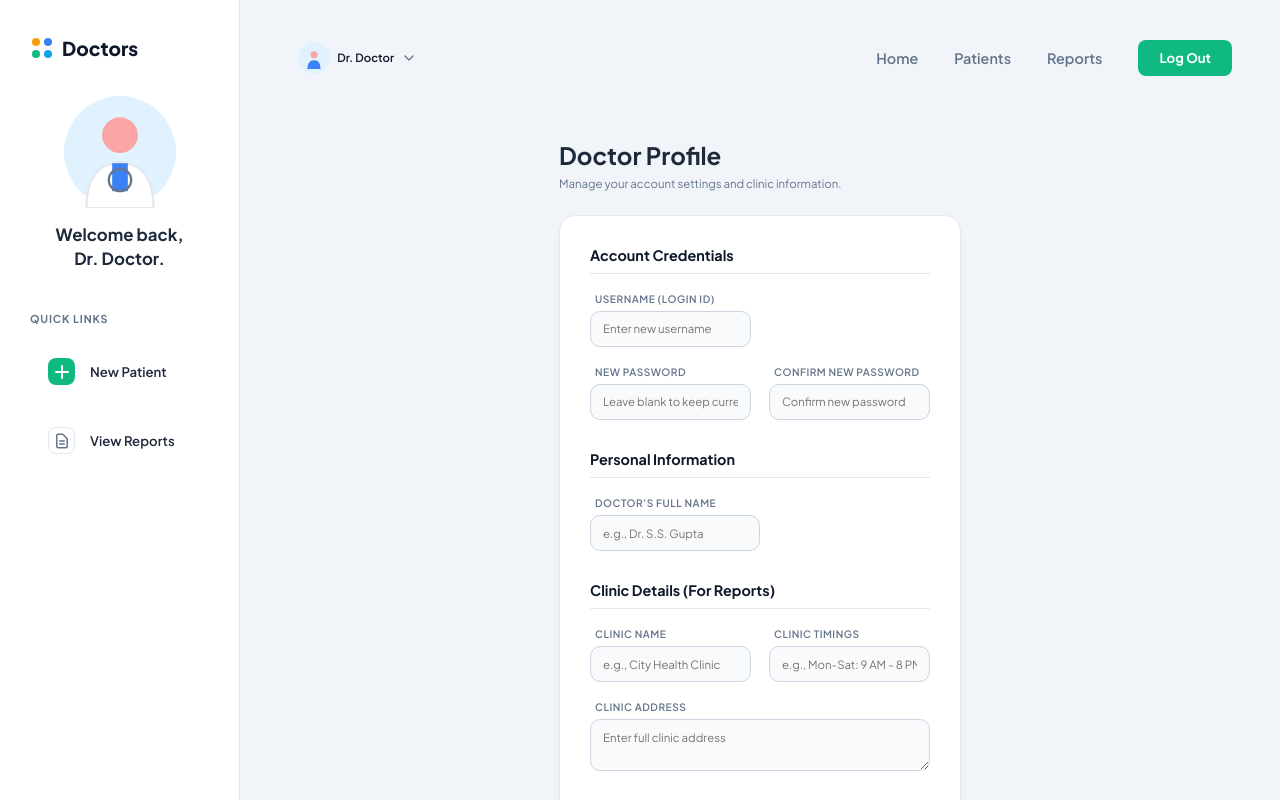
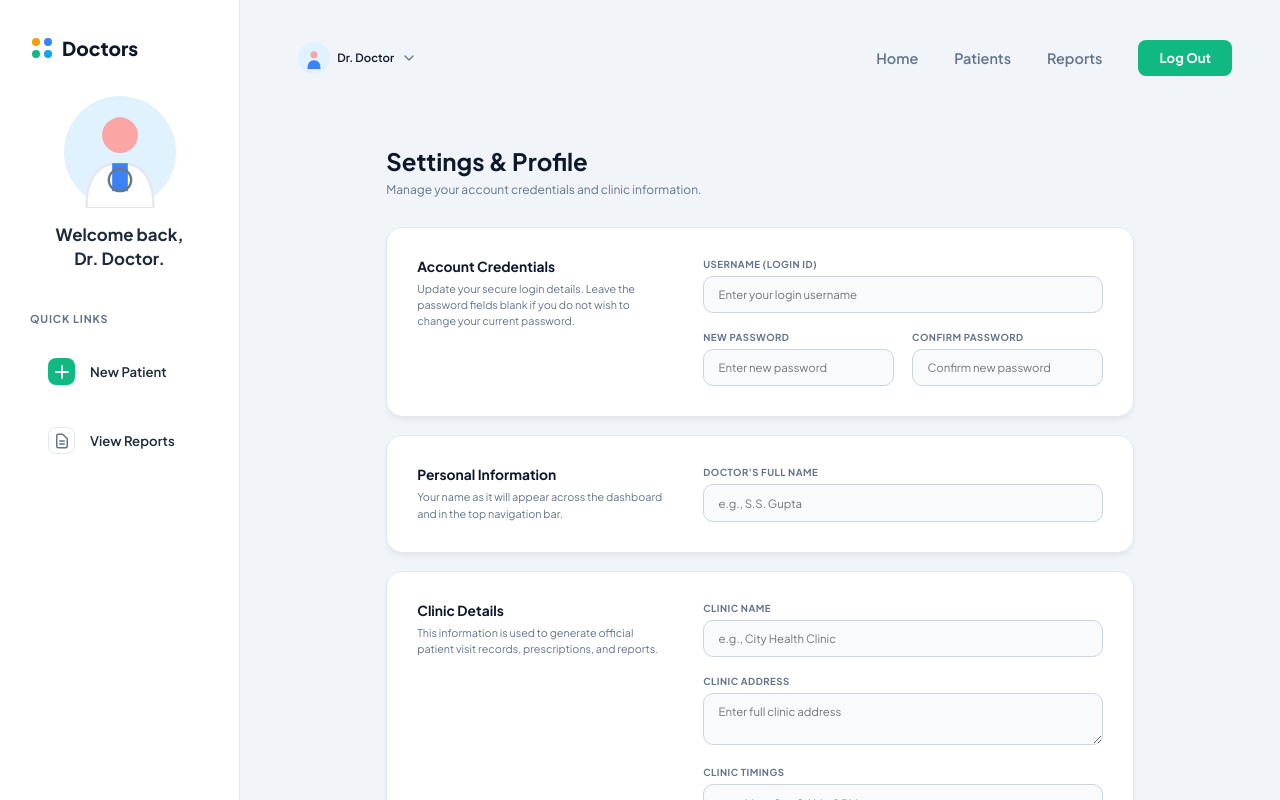
Before and after one commit to sahilcingh/Patient-record-app-v2, a React (Vite) app in the folder frontend/: page /profile in a window 1280 px wide. Built offline with nearby package versions, Linux system fonts and the light colour scheme; a web font is replaced by a local one.

Commit message:
improved the design of home page. and added profile button 2

```diff
--- a/frontend/src/pages/Profile.jsx
+++ b/frontend/src/pages/Profile.jsx
@@ -5,7 +5,7 @@ const Profile = () => {
     const navigate = useNavigate();
     const [loading, setLoading] = useState(false);
 
-    // Profile State (Will map to Pat_User table later)
+    // Profile State
     const [formData, setFormData] = useState({
         doctorName: '',
         username: '',
@@ -18,7 +18,6 @@ const Profile = () => {
 
     // Mock fetch on load (Will connect to backend later)
     useEffect(() => {
-        // Grab the name from local storage for now
         const storedName = localStorage.getItem('doctorName') || '';
         setFormData(prev => ({ ...prev, doctorName: storedName }));
     }, []);
@@ -38,92 +37,143 @@ const Profile = () => {
 
         setLoading(true);
 
-        // TODO: We will write the PUT request to the backend here later!
+        // TODO: Backend PUT request will go here
         setTimeout(() => {
             alert("Profile frontend ready! We will connect this to the database next.");
             setLoading(false);
         }, 1000);
     };
 
+    // --- SHARED STYLES ---
     const labelStyle = {
-        fontSize: '0.85rem', color: '#64748b',
-        marginLeft: '5px', marginBottom: '6px',
-        display: 'block', fontWeight: 600, textTransform: 'uppercase', letterSpacing: '0.05em'
+        fontSize: '0.8rem', color: '#64748b',
+        marginBottom: '0.5rem',
+        display: 'block', fontWeight: '700', textTransform: 'uppercase', letterSpacing: '0.05em'
     };
 
     const inputStyle = {
-        width: '100%', padding: '0.8rem 1rem', borderRadius: '10px',
+        width: '100%', padding: '0.85rem 1.2rem', borderRadius: '10px',
         border: '1px solid #cbd5e1', backgroundColor: '#f8fafc',
-        fontSize: '0.95rem', color: '#0f172a', outline: 'none', transition: 'border 0.2s'
+        fontSize: '0.95rem', color: '#0f172a', outline: 'none', transition: 'all 0.2s',
+        boxSizing: 'border-box'
+    };
+
+    const cardStyle = {
+        backgroundColor: '#ffffff', borderRadius: '16px', padding: '2.5rem',
+        marginBottom: '1.5rem', border: '1px solid #e2e8f0',
+        boxShadow: '0 4px 6px -1px rgba(0, 0, 0, 0.05), 0 2px 4px -1px rgba(0, 0, 0, 0.03)',
+        display: 'flex', gap: '3rem', flexWrap: 'wrap'
+    };
+
+    const leftColStyle = {
+        flex: '1', minWidth: '250px', maxWidth: '300px'
+    };
+
+    const rightColStyle = {
+        flex: '2', minWidth: '300px'
     };
 
     return (
-        <div style={{ padding: '2rem', maxWidth: '1000px', margin: '0 auto' }}>
-            <div style={{ marginBottom: '2rem' }}>
-                <h1 className="page-title" style={{ margin: 0, fontSize: '2rem', color: '#1e293b' }}>Doctor Profile</h1>
-                <p style={{ color: '#64748b', fontSize: '0.95rem', marginTop: '0.5rem' }}>Manage your account settings and clinic information.</p>
+        <div style={{ padding: '2.5rem', maxWidth: '1100px', margin: '0 auto' }}>
+
+            <div style={{ marginBottom: '2.5rem' }}>
+                <h1 className="page-title" style={{ margin: 0, fontSize: '2rem', color: '#0f172a' }}>Settings & Profile</h1>
+                <p style={{ color: '#64748b', fontSize: '1rem', marginTop: '0.5rem' }}>Manage your account credentials and clinic information.</p>
             </div>
 
-            <div style={{ backgroundColor: '#ffffff', borderRadius: '16px', boxShadow: '0 4px 6px -1px rgba(0, 0, 0, 0.05)', border: '1px solid #e2e8f0', overflow: 'hidden' }}>
-                <form onSubmit={handleSave} style={{ padding: '2.5rem' }}>
+            <form onSubmit={handleSave}>
 
-                    {/* --- ACCOUNT SETTINGS --- */}
-                    <h2 style={{ fontSize: '1.2rem', color: '#0f172a', borderBottom: '1px solid #e2e8f0', paddingBottom: '0.75rem', marginBottom: '1.5rem' }}>Account Credentials</h2>
-                    <div style={{ display: 'grid', gridTemplateColumns: '1fr 1fr', gap: '1.5rem', marginBottom: '2.5rem' }}>
-                        <div>
+                {/* --- ACCOUNT CREDENTIALS CARD --- */}
+                <div style={cardStyle}>
+                    <div style={leftColStyle}>
+                        <h2 style={{ fontSize: '1.15rem', color: '#0f172a', margin: '0 0 0.5rem 0' }}>Account Credentials</h2>
+                        <p style={{ color: '#64748b', fontSize: '0.9rem', lineHeight: '1.5', margin: 0 }}>
+                            Update your secure login details. Leave the password fields blank if you do not wish to change your current password.
+                        </p>
+                    </div>
+
+                    <div style={{ ...rightColStyle, display: 'grid', gridTemplateColumns: '1fr 1fr', gap: '1.5rem' }}>
+                        <div style={{ gridColumn: 'span 2' }}>
                             <label style={labelStyle}>Username (Login ID)</label>
-                            <input type="text" id="username" value={formData.username} onChange={handleChange} placeholder="Enter new username" style={inputStyle} />
+                            <input type="text" id="username" value={formData.username} onChange={handleChange} placeholder="Enter your login username" style={inputStyle} />
                         </div>
-                        <div></div> {/* Empty column for spacing */}
                         <div>
                             <label style={labelStyle}>New Password</label>
-                            <input type="password" id="password" value={formData.password} onChange={handleChange} placeholder="Leave blank to keep current" style={inputStyle} />
+                            <input type="password" id="password" value={formData.password} onChange={handleChange} placeholder="Enter new password" style={inputStyle} />
                         </div>
                         <div>
-                            <label style={labelStyle}>Confirm New Password</label>
+                            <label style={labelStyle}>Confirm Password</label>
                             <input type="password" id="confirmPassword" value={formData.confirmPassword} onChange={handleChange} placeholder="Confirm new password" style={inputStyle} />
                         </div>
                     </div>
+                </div>
 
-                    {/* --- PERSONAL INFO --- */}
-                    <h2 style={{ fontSize: '1.2rem', color: '#0f172a', borderBottom: '1px solid #e2e8f0', paddingBottom: '0.75rem', marginBottom: '1.5rem' }}>Personal Information</h2>
-                    <div style={{ display: 'grid', gridTemplateColumns: '1fr', gap: '1.5rem', marginBottom: '2.5rem' }}>
-                        <div style={{ maxWidth: '50%' }}>
+                {/* --- PERSONAL INFORMATION CARD --- */}
+                <div style={cardStyle}>
+                    <div style={leftColStyle}>
+                        <h2 style={{ fontSize: '1.15rem', color: '#0f172a', margin: '0 0 0.5rem 0' }}>Personal Information</h2>
+                        <p style={{ color: '#64748b', fontSize: '0.9rem', lineHeight: '1.5', margin: 0 }}>
+                            Your name as it will appear across the dashboard and in the top navigation bar.
+                        </p>
+                    </div>
+
+                    <div style={rightColStyle}>
+                        <div>
                             <label style={labelStyle}>Doctor's Full Name</label>
-                            <input type="text" id="doctorName" value={formData.doctorName} onChange={handleChange} placeholder="e.g., Dr. S.S. Gupta" style={inputStyle} required />
+                            <input type="text" id="doctorName" value={formData.doctorName} onChange={handleChange} placeholder="e.g., S.S. Gupta" style={inputStyle} required />
+                        </div>
                     </div>
                 </div>
 
-                    {/* --- CLINIC DETAILS --- */}
-                    <h2 style={{ fontSize: '1.2rem', color: '#0f172a', borderBottom: '1px solid #e2e8f0', paddingBottom: '0.75rem', marginBottom: '1.5rem' }}>Clinic Details (For Reports)</h2>
-                    <div style={{ display: 'grid', gridTemplateColumns: '1fr 1fr', gap: '1.5rem', marginBottom: '2.5rem' }}>
-                        <div>
+                {/* --- CLINIC DETAILS CARD --- */}
+                <div style={cardStyle}>
+                    <div style={leftColStyle}>
+                        <h2 style={{ fontSize: '1.15rem', color: '#0f172a', margin: '0 0 0.5rem 0' }}>Clinic Details</h2>
+                        <p style={{ color: '#64748b', fontSize: '0.9rem', lineHeight: '1.5', margin: 0 }}>
+                            This information is used to generate official patient visit records, prescriptions, and reports.
+                        </p>
+                    </div>
+
+                    <div style={{ ...rightColStyle, display: 'grid', gridTemplateColumns: '1fr 1fr', gap: '1.5rem' }}>
+                        <div style={{ gridColumn: 'span 2' }}>
                             <label style={labelStyle}>Clinic Name</label>
                             <input type="text" id="clinicName" value={formData.clinicName} onChange={handleChange} placeholder="e.g., City Health Clinic" style={inputStyle} />
-                        </div>
-                        <div>
-                            <label style={labelStyle}>Clinic Timings</label>
-                            <input type="text" id="clinicTimings" value={formData.clinicTimings} onChange={handleChange} placeholder="e.g., Mon-Sat: 9 AM - 8 PM" style={inputStyle} />
                         </div>
                         <div style={{ gridColumn: 'span 2' }}>
                             <label style={labelStyle}>Clinic Address</label>
                             <textarea id="clinicAddress" value={formData.clinicAddress} onChange={handleChange} placeholder="Enter full clinic address" rows="2" style={{ ...inputStyle, resize: 'vertical' }}></textarea>
                         </div>
+                        <div style={{ gridColumn: 'span 2' }}>
+                            <label style={labelStyle}>Clinic Timings</label>
+                            <input type="text" id="clinicTimings" value={formData.clinicTimings} onChange={handleChange} placeholder="e.g., Mon-Sat: 9 AM - 8 PM" style={inputStyle} />
+                        </div>
+                    </div>
                 </div>
 
                 {/* --- ACTIONS --- */}
-                    <div style={{ display: 'flex', justifyContent: 'flex-end', gap: '1rem', marginTop: '2rem' }}>
-                        <button type="button" onClick={() => navigate('/home')} style={{ padding: '0.8rem 1.5rem', borderRadius: '10px', border: '1px solid #cbd5e1', backgroundColor: '#f8fafc', color: '#64748b', fontWeight: 600, cursor: 'pointer' }}>
+                <div style={{ display: 'flex', justifyContent: 'flex-end', gap: '1rem', marginTop: '1rem', paddingBottom: '2rem' }}>
+                    <button
+                        type="button"
+                        onClick={() => navigate('/home')}
+                        style={{ padding: '0.85rem 1.75rem', borderRadius: '10px', backgroundColor: '#f1f5f9', color: '#475569', fontWeight: 600, border: 'none', cursor: 'pointer', fontSize: '0.95rem', transition: 'background 0.2s' }}
+                        onMouseEnter={e => e.target.style.backgroundColor = '#e2e8f0'}
+                        onMouseLeave={e => e.target.style.backgroundColor = '#f1f5f9'}
+                    >
                         Cancel
                     </button>
-                        <button type="submit" disabled={loading} style={{ padding: '0.8rem 2rem', borderRadius: '10px', border: 'none', backgroundColor: '#10b981', color: 'white', fontWeight: 600, cursor: 'pointer', boxShadow: '0 4px 6px -1px rgba(16, 185, 129, 0.2)' }}>
-                            {loading ? 'Saving...' : 'Save Profile'}
+                    <button
+                        type="submit"
+                        disabled={loading}
+                        style={{ padding: '0.85rem 2rem', borderRadius: '10px', backgroundColor: '#10b981', color: 'white', fontWeight: 600, border: 'none', cursor: 'pointer', fontSize: '0.95rem', boxShadow: '0 4px 6px -1px rgba(16, 185, 129, 0.2)', transition: 'background 0.2s' }}
+                        onMouseEnter={e => e.target.style.backgroundColor = '#059669'}
+                        onMouseLeave={e => e.target.style.backgroundColor = '#10b981'}
+                    >
+                        {loading ? 'Saving...' : 'Save Profile Changes'}
                     </button>
                 </div>
 
             </form>
         </div>
-        </div>
     );
 };
 
```
Lines whose indentation alone changed are shown as unchanged.
